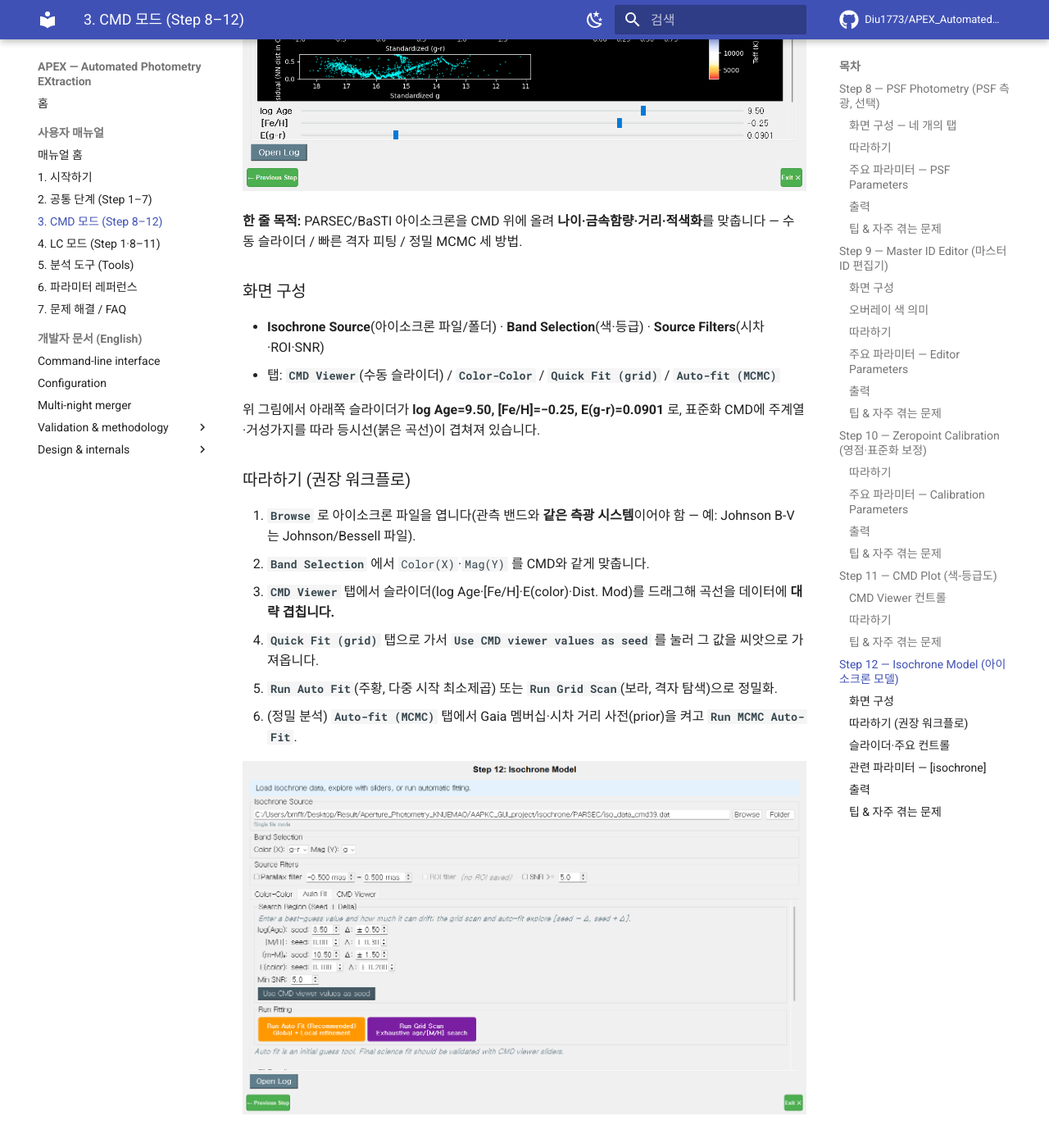
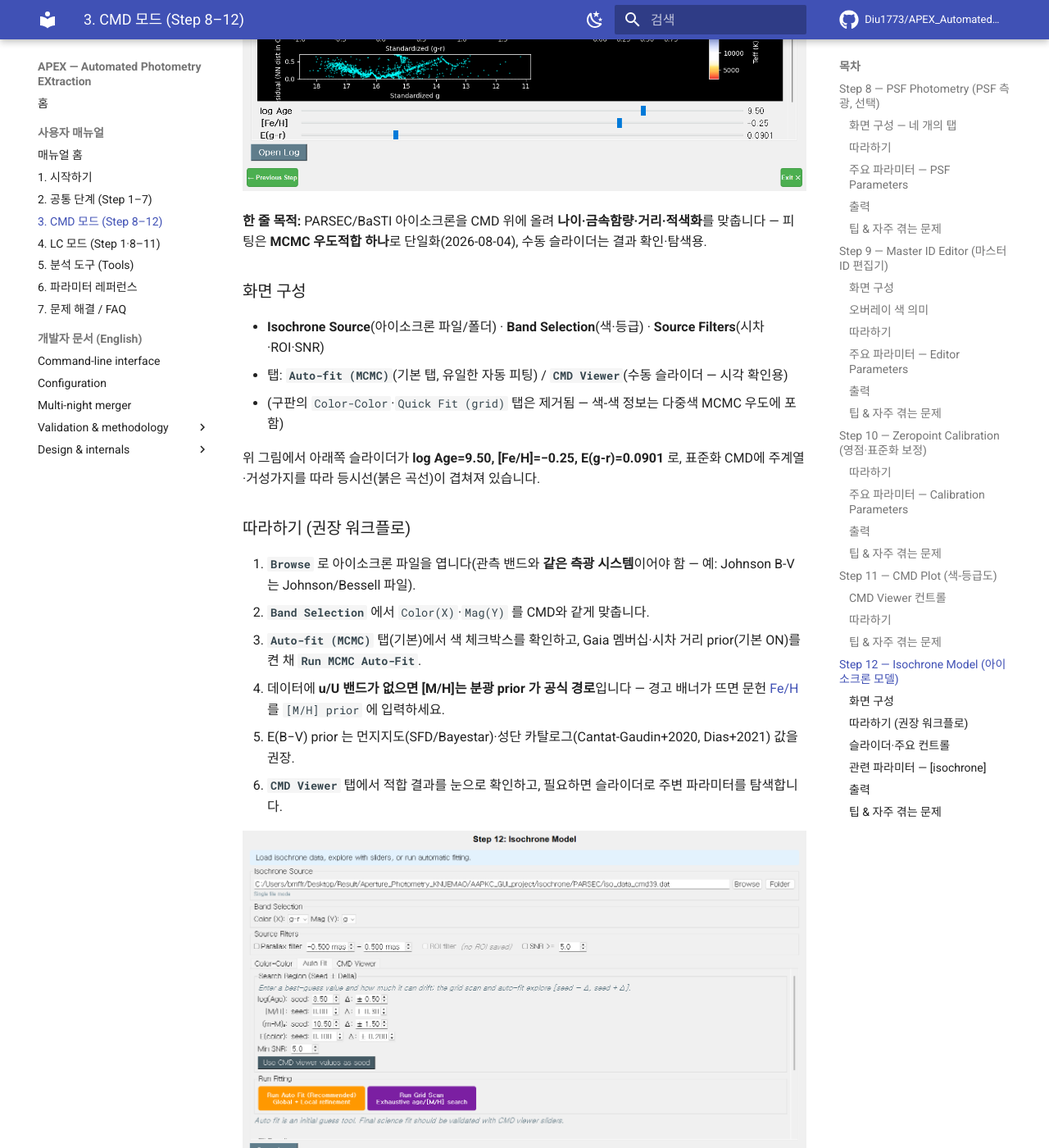
Before and after one commit to Diu1773/APEX_AutomatedPhotometryEXtraction, an MkDocs documentation site: the page built from docs/manual/03-cmd-mode.md, in a window 1280 px wide and 1400 px high, scrolled down 8298 px. Shown: the whole window at 82% size. Built offline with MkDocs 1.6.1 and Material for MkDocs 9.7.7, drawn with Linux system fonts in a browser that asks for light colours; comment, search, counter and statistics services are not loaded; some of the changed text lies outside the part shown.

Commit message:
feat(anchor),docs: 탐색 예비 랭킹 + 매뉴얼 Step12 신판 반영 + 조사 기록
리뷰 Sprint 2: discover 후보를 설명문 키워드(photometry/UBV/대상명)로
예비 랭킹 후 프로브 — 컷라인 위음성 축소, M67 1순위 MMJ93 유지 확인.
Sprint 3(텍스트): 매뉴얼 03-cmd-mode Step12 절을 2탭 구성으로 갱신
(u/U 부재 시 분광 prior 안내 포함; 스크린샷 갱신은 GUI 세션 몫).
TRACK: 의심 5종 조사 판정 기록(pmem 흔적기관, ROI/core cut 역할 분담
유지 사용자 결정, PSF 오차사슬 건전, 신규별 음수 UID 설계).

Co-Authored-By: Claude Fable 5 <noreply@anthropic.com>

```diff
--- a/docs/manual/03-cmd-mode.md
+++ b/docs/manual/03-cmd-mode.md
@@ -172,11 +172,12 @@
 
 ![Step 12 아이소크론 모델 (M5 표준화 CMD + 등시선)](img/cmd_step12_isochrone_model.png)
 
-**한 줄 목적:** PARSEC/BaSTI 아이소크론을 CMD 위에 올려 **나이·금속함량·거리·적색화**를 맞춥니다 — 수동 슬라이더 / 빠른 격자 피팅 / 정밀 MCMC 세 방법.
+**한 줄 목적:** PARSEC/BaSTI 아이소크론을 CMD 위에 올려 **나이·금속함량·거리·적색화**를 맞춥니다 — 피팅은 **MCMC 우도적합 하나**로 단일화(2026-08-04), 수동 슬라이더는 결과 확인·탐색용.
 
 ### 화면 구성
 - **Isochrone Source**(아이소크론 파일/폴더) · **Band Selection**(색·등급) · **Source Filters**(시차·ROI·SNR)
-- 탭: **`CMD Viewer`**(수동 슬라이더) / **`Color-Color`** / **`Quick Fit (grid)`** / **`Auto-fit (MCMC)`**
+- 탭: **`Auto-fit (MCMC)`**(기본 탭, 유일한 자동 피팅) / **`CMD Viewer`**(수동 슬라이더 — 시각 확인용)
+- (구판의 `Color-Color`·`Quick Fit (grid)` 탭은 제거됨 — 색-색 정보는 다중색 MCMC 우도에 포함)
 
 위 그림에서 아래쪽 슬라이더가 **log Age=9.50, [Fe/H]=−0.25, E(g-r)=0.0901** 로,
 표준화 CMD에 주계열·거성가지를 따라 등시선(붉은 곡선)이 겹쳐져 있습니다.
@@ -184,10 +185,10 @@
 ### 따라하기 (권장 워크플로)
 1. **`Browse`** 로 아이소크론 파일을 엽니다(관측 밴드와 **같은 측광 시스템**이어야 함 — 예: Johnson B-V는 Johnson/Bessell 파일).
 2. **`Band Selection`** 에서 `Color(X)`·`Mag(Y)` 를 CMD와 같게 맞춥니다.
-3. **`CMD Viewer`** 탭에서 슬라이더(log Age·[Fe/H]·E(color)·Dist. Mod)를 드래그해 곡선을 데이터에 **대략 겹칩니다.**
-4. **`Quick Fit (grid)`** 탭으로 가서 **`Use CMD viewer values as seed`** 를 눌러 그 값을 씨앗으로 가져옵니다.
-5. **`Run Auto Fit`**(주황, 다중 시작 최소제곱) 또는 **`Run Grid Scan`**(보라, 격자 탐색)으로 정밀화.
-6. (정밀 분석) **`Auto-fit (MCMC)`** 탭에서 Gaia 멤버십·시차 거리 사전(prior)을 켜고 **`Run MCMC Auto-Fit`**.
+3. **`Auto-fit (MCMC)`** 탭(기본)에서 색 체크박스를 확인하고, Gaia 멤버십·시차 거리 prior(기본 ON)를 켠 채 **`Run MCMC Auto-Fit`**.
+   - 데이터에 **u/U 밴드가 없으면 [M/H]는 분광 prior 가 공식 경로**입니다 — 경고 배너가 뜨면 문헌 [Fe/H](APOGEE 등)를 `[M/H] prior` 에 입력하세요.
+   - E(B−V) prior 는 먼지지도(SFD/Bayestar)·성단 카탈로그(Cantat-Gaudin+2020, Dias+2021) 값을 권장.
+4. **`CMD Viewer`** 탭에서 적합 결과를 눈으로 확인하고, 필요하면 슬라이더로 주변 파라미터를 탐색합니다.
 
 ![Step 12 Auto Fit 탭](img/cmd_step12_auto_fit.png)
 
@@ -199,7 +200,6 @@
 | `E(color)` | 적색화 E(색) (예: E(g-r)) |
 | `Dist. Mod` | 거리 지수 (m−M)₀ |
 | `SNR >=` (기본 ON, 20) | CMD 표시·피팅 SNR 게이트 |
-| (Color-Color) `Estimate E(B-V)` | 색-색도로 적색화 추정 |
 | (MCMC) `walkers/steps/burn-in` | MCMC 샘플링 설정 |
 
 ### 관련 파라미터 — `[isochrone]`
```
Also changed, not shown: TRACK.md (+13 -1 lines), 1 other file.
